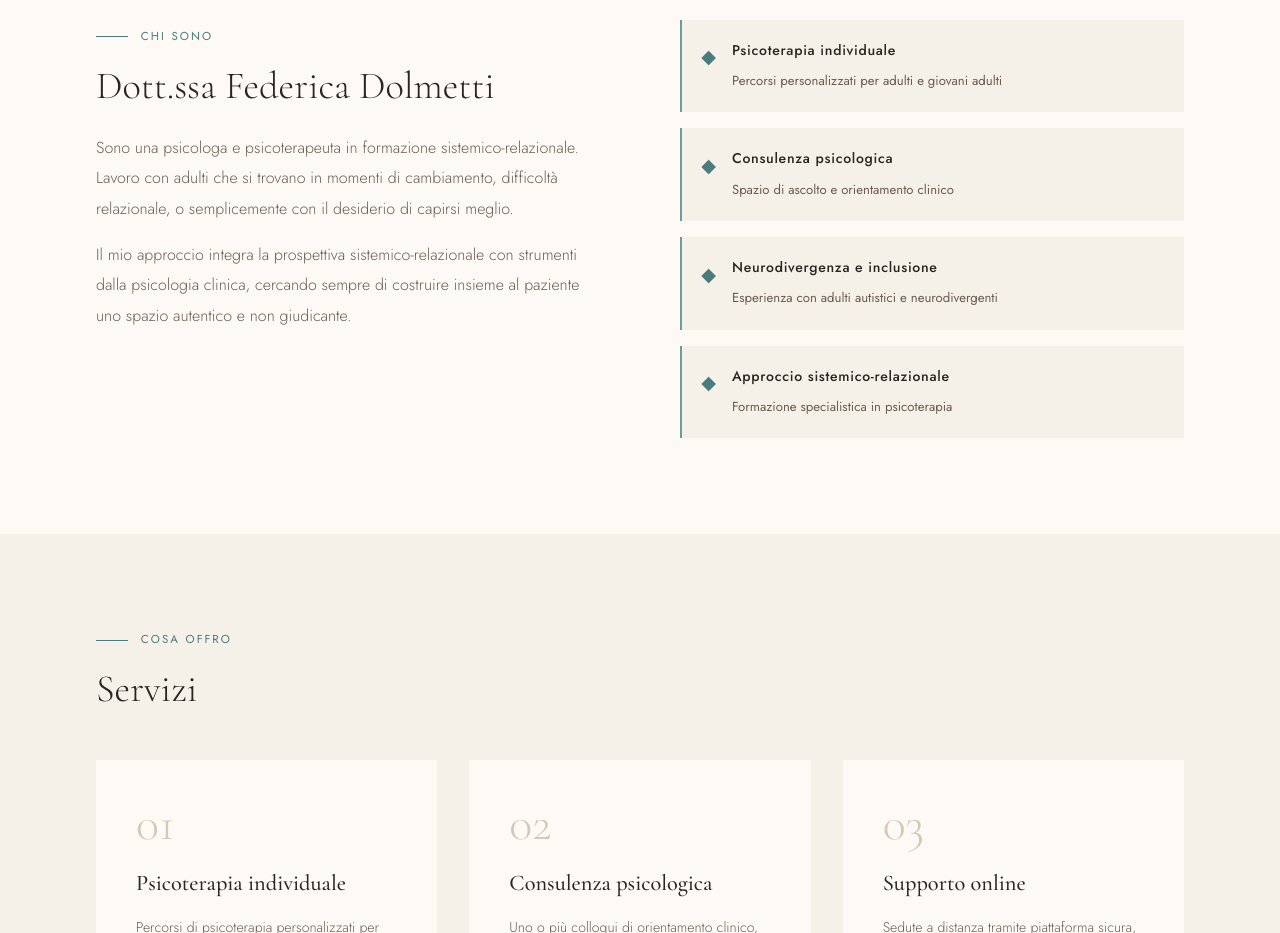
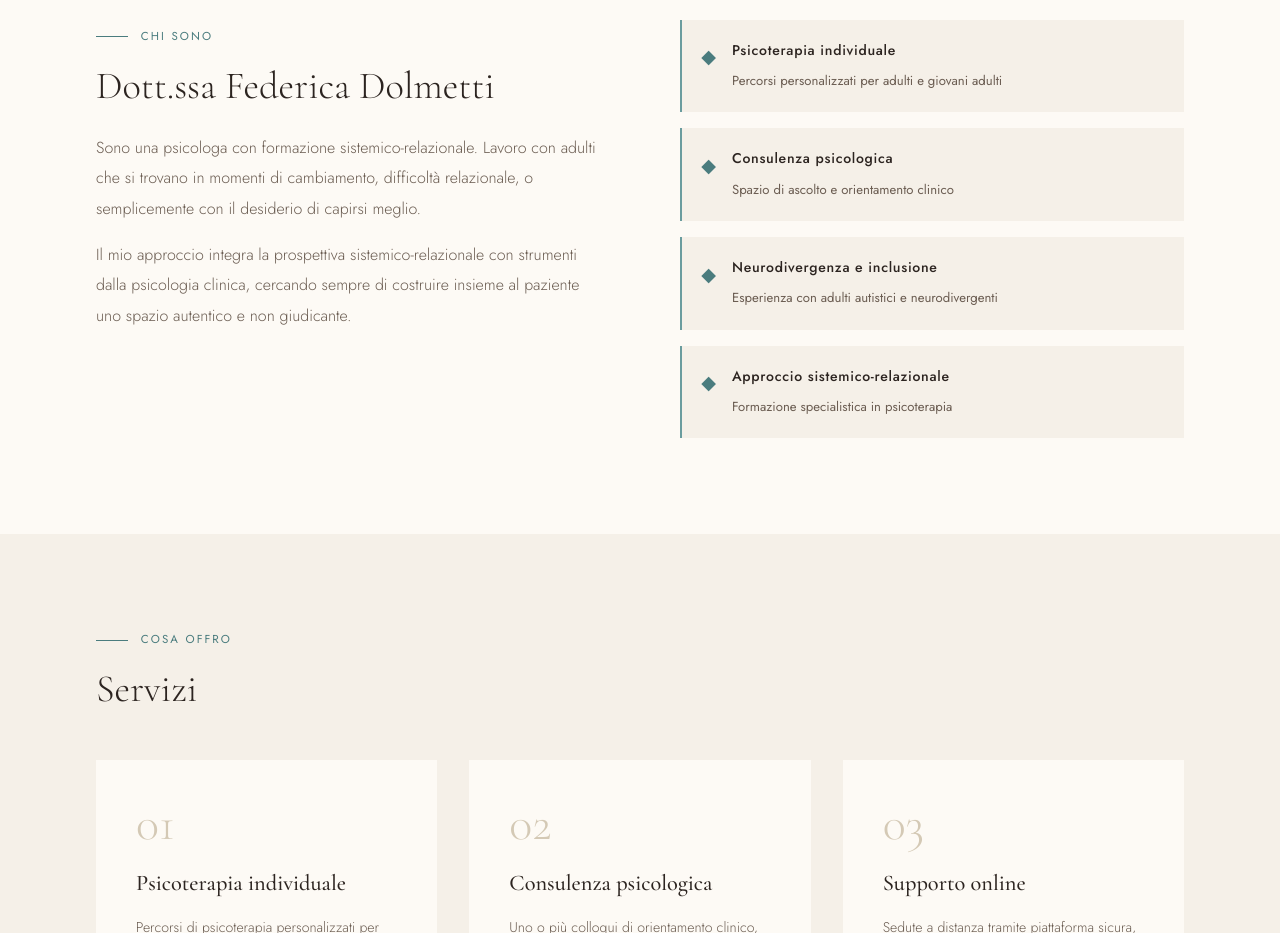
Before and after one commit to MalaMente-psicologia/Malamente-Psicologia, a plain HTML site: page index.html in a window 1280 px wide. Shown: the part 960-1893 px from the top of the page. Drawn offline with nearby package versions, Linux system fonts and the light colour scheme.

Commit message:
Update index.html

```diff
--- a/index.html
+++ b/index.html
@@ -844,7 +844,7 @@
   <div class="chi-sono-text">
     <div class="section-label">Chi sono</div>
     <h2 class="section-title">Dott.ssa Federica Dolmetti</h2>
-    <p>Sono una psicologa e psicoterapeuta in formazione sistemico-relazionale. Lavoro con adulti che si trovano in momenti di cambiamento, difficoltà relazionale, o semplicemente con il desiderio di capirsi meglio.</p>
+    <p>Sono una psicologa con formazione sistemico-relazionale. Lavoro con adulti che si trovano in momenti di cambiamento, difficoltà relazionale, o semplicemente con il desiderio di capirsi meglio.</p>
     <p>Il mio approccio integra la prospettiva sistemico-relazionale con strumenti dalla psicologia clinica, cercando sempre di costruire insieme al paziente uno spazio autentico e non giudicante.</p>
   </div>
   <div class="competenze">
```
